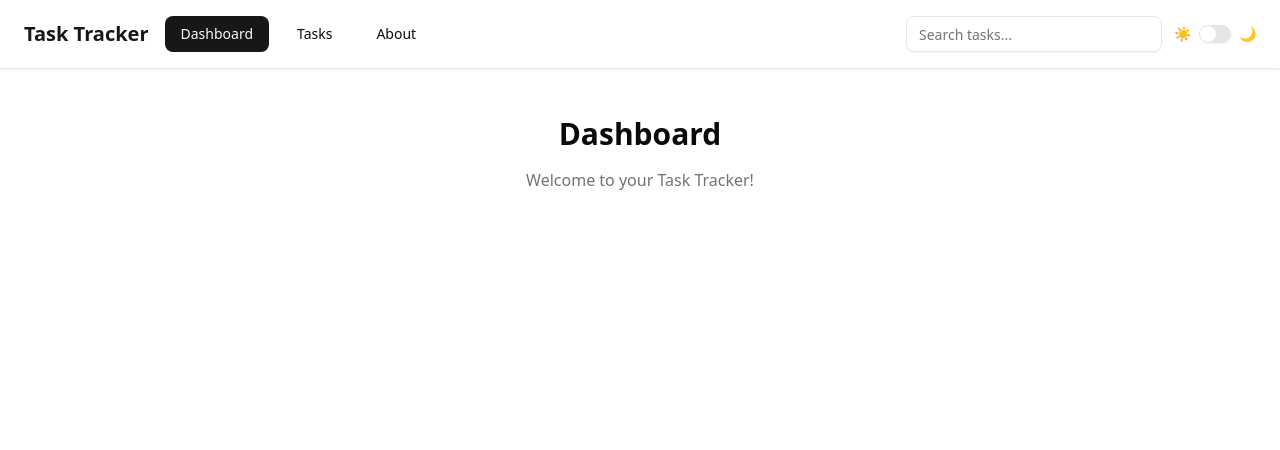
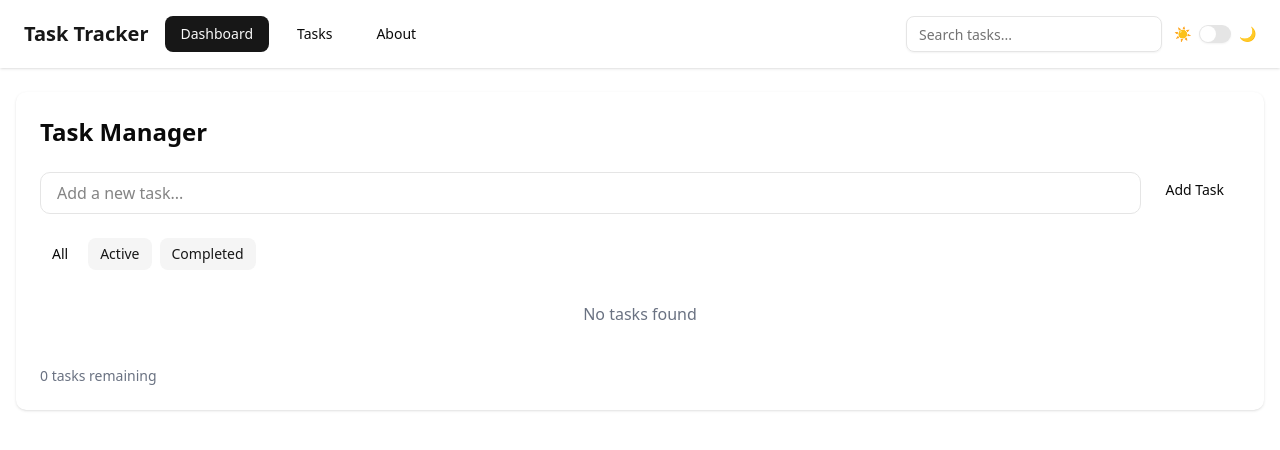
Before and after one commit to Weaver-K/Task-Manager, a React (Vite) app: page / in a window 1280 px wide. Shown: the top 450 px of the page. Built offline with nearby package versions, Linux system fonts and the light colour scheme.

Commit message:
Modifying the app

```diff
--- a/src/App.jsx
+++ b/src/App.jsx
@@ -17,8 +17,8 @@ function App() {
         <Navbar />
         <main className="flex-grow container mx-auto px-4 py-6">
           <Routes>
-            <Route path="/" element={<Dashboard />} />
-            <Route path="/tasks" element={<TaskManager />} />
+            <Route path="/" element={<TaskManager />} />
+            <Route path="/Dashboard" element={<Dashboard />} />
             <Route path="/about" element={<About />} />
           </Routes>
         </main>
--- a/vite.config.js
+++ b/vite.config.js
@@ -4,7 +4,8 @@ import path from 'path'
 import tailwindcss from '@tailwindcss/vite'
 
 // https://vite.dev/config/
-export default defineConfig({
+export default defineConfig(({ mode }) => {
+  return {
     plugins: [
       react({
         babel: {
@@ -18,5 +19,7 @@ export default defineConfig({
         '@': path.resolve(__dirname, 'src'),
       },
     },
-  base: '/Task-Manager/'
+    // ✅ Use a conditional base path
+    base: mode === 'production' ? '/Task-Manager/' : '/',
+  }
 })
```
Lines whose indentation alone changed are shown as unchanged.
